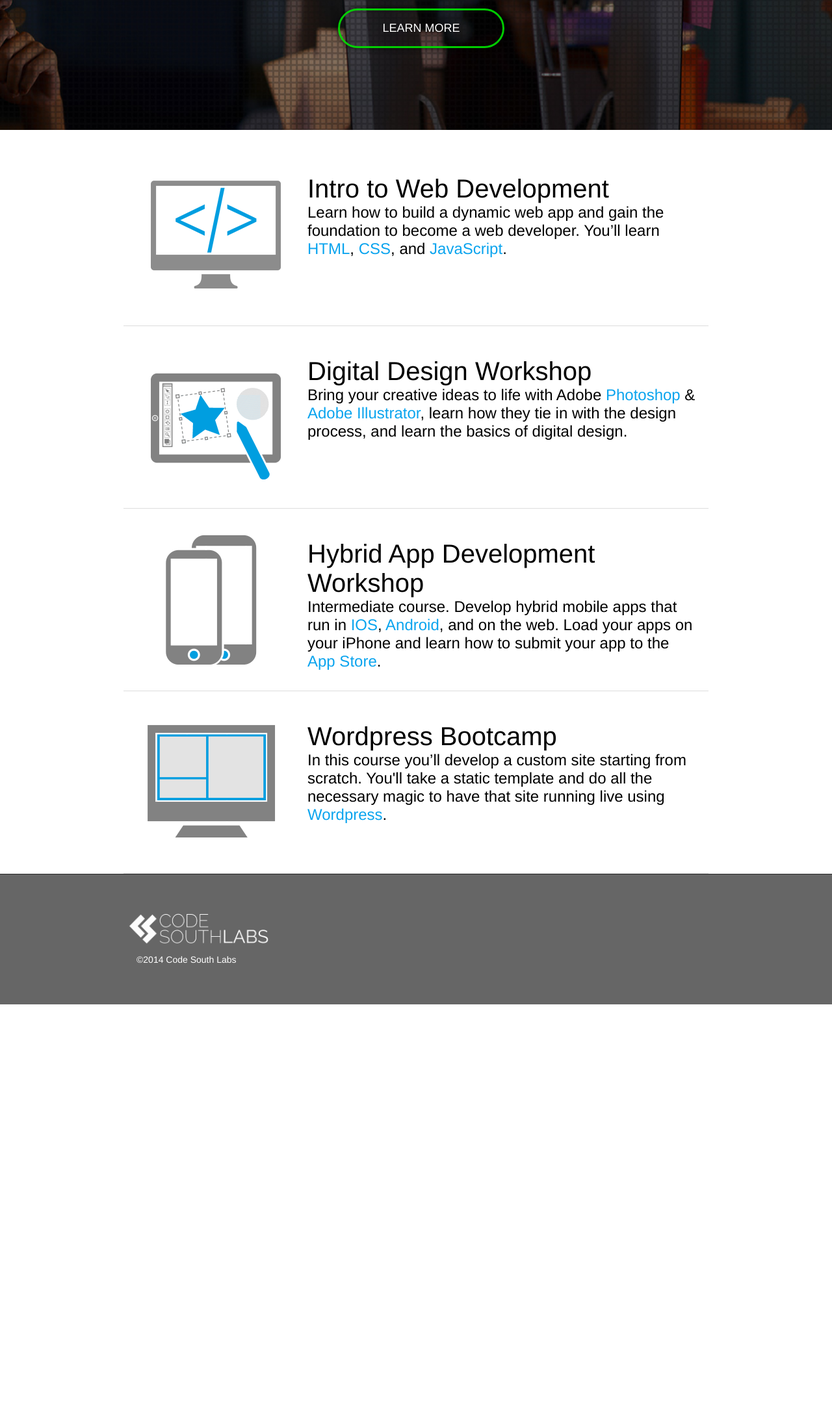
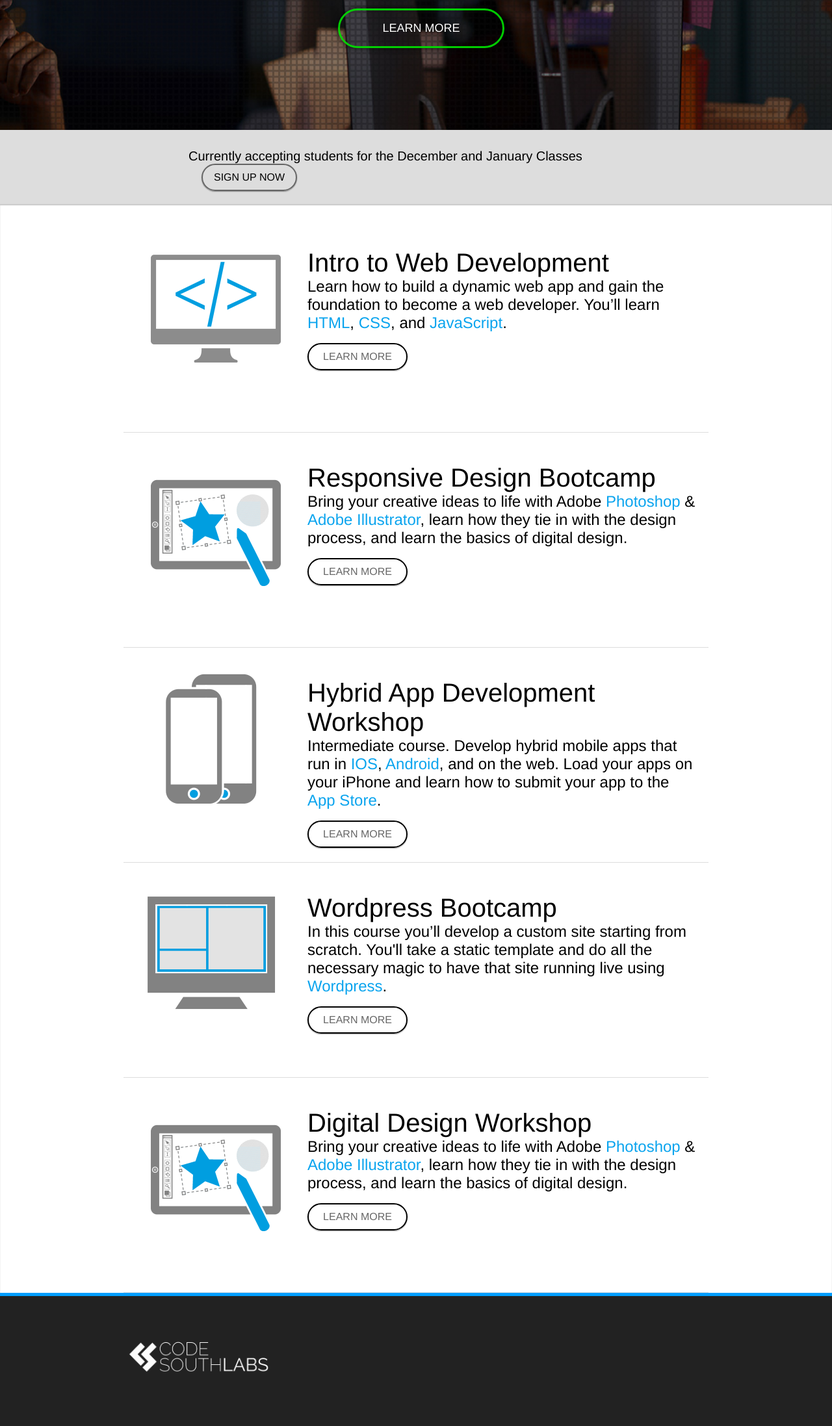
Before and after one commit to dabit3/codesouthlabs, a PHP site: page / in a window 1280 px wide. Shown: the part 296-2491 px from the top of the page at 65% size. Before the commit the page ends 1842 px from the top, so only its background shows below. Run offline with PHP 8.4, Linux system fonts and the light colour scheme; some libraries are stand-ins or nearby versions.

Commit message:
Changed main.js

```diff
--- a/css/main.css
+++ b/css/main.css
@@ -29,6 +29,54 @@
 .page-content {
 	padding-top:21px;
 	background-color:#ffffff;
+	box-shadow:inset 0px 2px 1.5px rgba(0,0,0,.22),0px 2px 2.5px rgba(0,0,0,.14)
+}
+
+.signupbreaker {
+	background: #dddddd;
+	padding:20px 0px;
+}
+
+.subcontainer {
+	width:700px;
+	margin: 0 auto;
+}
+
+.subcontainer p {
+	margin:0;
+	float: left;
+
+	font-family: "brandon-grotesque", helvetica, sans-serif;
+}
+
+.subcontainer a {
+	color:#000000;
+	text-decoration: none
+}
+
+.subcontainer-copy {
+	padding-top: 9px;
+	font-size:20px;
+}
+
+.subcontainer p:first-of-type {
+
+}
+
+.subcontainer-signup {
+	border:2px solid #666666;
+	background:transparent;
+	padding:10px 17px;
+	font-weight:300;
+	border-radius:70px;
+	margin-left:20px !important;
+	box-shadow: 0px 1px 1.5px rgba(0,0,0,.2), 0px 1px 1.5px rgba(0,0,0,.24);
+	transition: background .6s, color .6s;
+}
+
+.subcontainer-signup:hover {
+	background:rgba(0,0,0,.9) !important;
+	color:#ffffff !important;
 }
 
 header {
@@ -201,6 +249,7 @@
 	font-size:24px;
 	font-family: 'brandon-grotesque', helvetica, sans-serif;
 	margin-top:0px;
+	margin-bottom:17px;
 }
 
 .mylink {
@@ -255,35 +304,57 @@
 }
 
 .class-holder {
-	height: 200px;
+	height: 250px;
 	margin-top: 21px;
 	padding:20px;
 	padding-bottom: 20px;
+	transition: background .6s;
+	-webkit-transition: background .6s;
+}
+
+
+.class-holder:hover {
+	background-color: #F3F3F3;
 }
 
 .class-holder:nth-of-type(1) {
 	margin-top: 0px !important;
 }
 
-.class-holder section {
-	background:#dddddd;
+.linktoclassbutton a {
+	text-decoration: none;
 }
 
-.class-holder:hover {
-	background: #dddddd;
-	cursor:pointer;
+.linktoclassbutton p {
+	border-radius: 70px;
+background: transparent;
+border: 2px solid black;
+width: 150px;
+color: #666;
+text-align: center;
+padding: 10px 0px;
+font-weight: 400;
+margin:0;
+box-shadow: 0px 1px 1.5px rgba(0,0,0,.2), 0px 1px 1.5px rgba(0,0,0,.24);
+transition: background .6s, color .6s;
+-webkit-transition: background .6s, color:.6s;
+}
+
+.linktoclassbutton p:hover {
+	background:rgba(0,0,0,.9);
+	color:#ffffff;
 }
 
 footer {
 	height:200px;
 	width:100%;
-	background:#666666;
-	border-top:1px solid #272727;
+	background: #222222;
+	border-top: 5px solid #009EFD
 }
 
 .footer-container {
 	width:900px;
-	padding-top:50px;
+	padding-top:60px;
 	margin:0 auto;
 }
 
--- a/includes/footer.php
+++ b/includes/footer.php
@@ -3,7 +3,6 @@
 	<div class="footer-container">
 		<section class="footer-inner">
 			<img src="img/logo_allwhite.png" width="230" alt="">
-			<p class="footercopy">&copy;2014 Code South Labs</p>
 		</section>
 	</div>
 </footer>
--- a/index.php
+++ b/index.php
@@ -13,19 +13,47 @@
 	</section>
 </div>
 
+<div class="signupbreaker">
+	<div class="subcontainer">
+		<p class="subcontainer-copy">Currently accepting students for the December and January Classes</p>
+		<a href="#"><p class="subcontainer-signup">SIGN UP NOW</p></a>
+		<div class="clearfix"></div>
+	</div>
+</div>
+
+
+
 <div class="page-content">
 	<section class="page-content-inner">
 		<div class="home-content-1">
 
 			<div class="class-holder-container">
-				<section class="class-holder" data-sr>
-					<section >
+				<section class="class-holder" >
+					<section data-sr>
 						<div class="class-pic pic-one">
 						<img src="img/computer.png" width="200" alt="">
 						</div>
 						<div class="class-class">
 							<p class="headline home">Intro to Web Development</p>
 							<p class="sub-headline">Learn how to build a dynamic web app and gain the foundation to become a web developer. You’ll learn <a href="#" class="mylink">HTML</a>, <a href="#" class="mylink">CSS</a>, and <a href="#" class="mylink">JavaScript</a>. </p>
+							<div class="linktoclassbutton"><a href="#"><p class="brandon">LEARN MORE</p></a></div>
+						</div>
+					</section>
+				</section>
+			</div>
+
+
+
+			<div class="class-holder-container">
+				<section class="class-holder">
+					<section data-sr>
+						<div class="class-pic pic-two">
+						<img src="img/graphic-design.png" width="200" alt="">
+						</div>
+						<div class="class-class">
+							<p class="headline home">Responsive Design Bootcamp</p>
+							<p class="sub-headline">Bring your creative ideas to life with Adobe <a href="#" class="mylink">Photoshop</a> &amp; <a href="#" class="mylink">Adobe Illustrator</a>, learn how they tie in with the design process, and learn the basics of digital design.</p>
+							<div class="linktoclassbutton"><a href="#"><p class="brandon">LEARN MORE</p></a></div>
 						</div>
 					</section>
 				</section>
@@ -33,31 +61,17 @@
 
 			<div class="clearfix" ></div>
 
-			<div class="class-holder-container">
-				<section class="class-holder" data-sr>
-					<section >
-						<div class="class-pic pic-two">
-						<img src="img/graphic-design.png" width="200" alt="">
-						</div>
-						<div class="class-class">
-							<p class="headline home">Digital Design Workshop</p>
-							<p class="sub-headline">Bring your creative ideas to life with Adobe <a href="#" class="mylink">Photoshop</a> &amp; <a href="#" class="mylink">Adobe Illustrator</a>, learn how they tie in with the design process, and learn the basics of digital design.</p>
-						</div>
-					</section>
-				</section>
-			</div>
-
-			<div class="clearfix" ></div>
 
 			<div class="class-holder-container">
-				<section class="class-holder" data-sr>
-					<section >
+				<section class="class-holder">
+					<section data-sr>
 						<div class="class-pic pic-three">
 						<img src="img/mobile.png" width="200" alt="">
 						</div>
 						<div class="class-class">
 							<p class="headline home">Hybrid App Development Workshop </p>
 							<p class="sub-headline">Intermediate course. Develop hybrid mobile apps that run in <span class="mylink">IOS</span>, <span class="mylink">Android</span>, and on the web.  Load your apps on your iPhone and learn how to submit your app to the <span class="mylink">App Store</span>. </p>
+							<div class="linktoclassbutton"><a href="#"><p class="brandon">LEARN MORE</p></a></div>
 						</div>
 					</section>
 				</section>
@@ -66,19 +80,36 @@
 			<div class="clearfix"></div>
 
 			<div class="class-holder-container">
-				<section class="class-holder" data-sr >
-					<section >
+				<section class="class-holder" >
+					<section data-sr>
 						<div class="class-pic pic-three">
 						<img src="img/wordpress.png" width="200" alt="">
 						</div>
 						<div class="class-class">
 							<p class="headline home">Wordpress Bootcamp</p>
 							<p class="sub-headline">In this course you’ll develop a custom site starting from scratch. You'll take a static template and do all the necessary magic to have that site running live using <span class="mylink">Wordpress</span>. </p>
+							<div class="linktoclassbutton"><a href="#"><p class="brandon">LEARN MORE</p></a></div>
 						</div>
 					</section>
 				</section>
 			</div>
 
+			<div class="class-holder-container">
+				<section class="class-holder">
+					<section data-sr>
+						<div class="class-pic pic-two">
+						<img src="img/graphic-design.png" width="200" alt="">
+						</div>
+						<div class="class-class">
+							<p class="headline home">Digital Design Workshop</p>
+							<p class="sub-headline">Bring your creative ideas to life with Adobe <a href="#" class="mylink">Photoshop</a> &amp; <a href="#" class="mylink">Adobe Illustrator</a>, learn how they tie in with the design process, and learn the basics of digital design.</p>
+							<div class="linktoclassbutton"><a href="#"><p class="brandon">LEARN MORE</p></a></div>
+						</div>
+					</section>
+				</section>
+			</div>
+
+			<div class="clearfix" ></div>
 
 		</div>
 	</section>
--- a/js/main.js
+++ b/js/main.js
@@ -9,6 +9,7 @@
 
 
 $(document).ready(function() {
+
 	var header = $('.wide-header');
 	var headerMid = $('.header-scroll');
 
```
